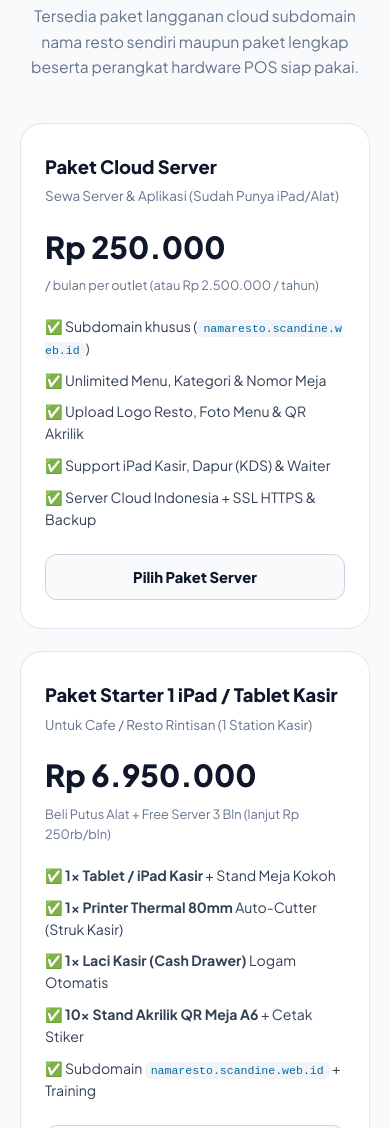
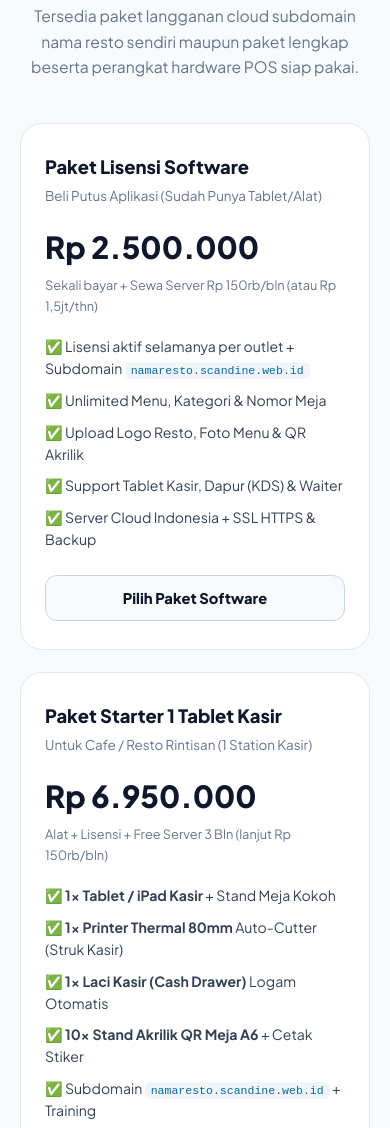
Before and after one commit to developercerdas/scandine, a website: page public/landing.html in a window 390 px wide. Shown: the part 3327-4455 px from the top of the page. Drawn offline with Linux system fonts and the light colour scheme.

Commit message:
chore: update landing page pricing to one-time software license (Rp 2.5jt) + Rp 150rb/mo server and 1/3 tablet bundles

```diff
--- a/public/landing.html
+++ b/public/landing.html
@@ -565,33 +565,33 @@
       </div>
 
       <div class="pricing-grid">
-        <!-- Plan 1: Cloud Only -->
+        <!-- Plan 1: Lisensi Sekali Bayar + Sewa Server -->
         <div class="price-card">
           <div>
-            <div class="price-title">Paket Cloud Server</div>
-            <div class="price-sub">Sewa Server &amp; Aplikasi (Sudah Punya iPad/Alat)</div>
-            <div class="price-amount">Rp 250.000</div>
-            <div class="price-period">/ bulan per outlet (atau Rp 2.500.000 / tahun)</div>
+            <div class="price-title">Paket Lisensi Software</div>
+            <div class="price-sub">Beli Putus Aplikasi (Sudah Punya Tablet/Alat)</div>
+            <div class="price-amount">Rp 2.500.000</div>
+            <div class="price-period">Sekali bayar + Sewa Server Rp 150rb/bln (atau Rp 1,5jt/thn)</div>
             <ul class="price-list">
-              <li>✅ Subdomain khusus (<code>namaresto.scandine.web.id</code>)</li>
+              <li>✅ Lisensi aktif selamanya per outlet + Subdomain <code>namaresto.scandine.web.id</code></li>
               <li>✅ Unlimited Menu, Kategori &amp; Nomor Meja</li>
               <li>✅ Upload Logo Resto, Foto Menu &amp; QR Akrilik</li>
-              <li>✅ Support iPad Kasir, Dapur (KDS) &amp; Waiter</li>
+              <li>✅ Support Tablet Kasir, Dapur (KDS) &amp; Waiter</li>
               <li>✅ Server Cloud Indonesia + SSL HTTPS &amp; Backup</li>
             </ul>
           </div>
-          <button type="button" onclick="openOrderModal('Paket Cloud Server (Rp 250.000/bln)')" class="btn-plan btn-plan-outline" style="width: 100%; cursor: pointer; font-family: inherit;">
-            Pilih Paket Server
+          <button type="button" onclick="openOrderModal('Paket Lisensi Software Sekali Bayar (Rp 2.500.000 + Server 150rb/bln)')" class="btn-plan btn-plan-outline" style="width: 100%; cursor: pointer; font-family: inherit;">
+            Pilih Paket Software
           </button>
         </div>
 
-        <!-- Plan 2: Starter 1 iPad + Printer -->
+        <!-- Plan 2: Starter 1 Tablet + Printer -->
         <div class="price-card">
           <div>
-            <div class="price-title">Paket Starter 1 iPad / Tablet Kasir</div>
+            <div class="price-title">Paket Starter 1 Tablet Kasir</div>
             <div class="price-sub">Untuk Cafe / Resto Rintisan (1 Station Kasir)</div>
             <div class="price-amount">Rp 6.950.000</div>
-            <div class="price-period">Beli Putus Alat + Free Server 3 Bln (lanjut Rp 250rb/bln)</div>
+            <div class="price-period">Alat + Lisensi + Free Server 3 Bln (lanjut Rp 150rb/bln)</div>
             <ul class="price-list">
               <li>✅ <strong>1x Tablet / iPad Kasir</strong> + Stand Meja Kokoh</li>
               <li>✅ <strong>1x Printer Thermal 80mm</strong> Auto-Cutter (Struk Kasir)</li>
@@ -600,19 +600,19 @@
               <li>✅ Subdomain <code>namaresto.scandine.web.id</code> + Training</li>
             </ul>
           </div>
-          <button type="button" onclick="openOrderModal('Paket Starter 1 Tablet Kasir + Printer (Rp 6.950.000)')" class="btn-plan btn-plan-outline" style="width: 100%; cursor: pointer; font-family: inherit;">
+          <button type="button" onclick="openOrderModal('Paket Starter 1 Tablet Kasir + Printer (Rp 6.950.000 + Server 150rb/bln)')" class="btn-plan btn-plan-outline" style="width: 100%; cursor: pointer; font-family: inherit;">
             Pesan Paket Starter
           </button>
         </div>
 
-        <!-- Plan 3: Full Set 3 iPad + 2 Printer -->
+        <!-- Plan 3: Full Set 3 Tablet + 2 Printer -->
         <div class="price-card featured">
           <div class="popular-badge">⭐ Rekomendasi Resto • 3 Tablet Lengkap</div>
           <div>
             <div class="price-title">Paket Komplit 3 Tablet + Printer</div>
             <div class="price-sub">Full Operasional: Kasir, Dapur (KDS) &amp; Waiter</div>
             <div class="price-amount">Rp 16.500.000</div>
-            <div class="price-period">Beli Putus Alat + Free Server 6 Bln (lanjut Rp 250rb/bln)</div>
+            <div class="price-period">Alat + Lisensi + Free Server 6 Bln (lanjut Rp 150rb/bln)</div>
             <ul class="price-list">
               <li>✅ <strong>3x Tablet / iPad</strong> (<strong>1 Kasir + 1 Dapur + 1 Waiter</strong>) + Stand</li>
               <li>✅ <strong>2x Printer Thermal 80mm LAN/Bluetooth</strong> (Kasir &amp; Dapur)</li>
@@ -621,7 +621,7 @@
               <li>✅ Instalasi Lengkap, Multi-Cabang &amp; Training di Lokasi</li>
             </ul>
           </div>
-          <button type="button" onclick="openOrderModal('Paket Komplit 3 Tablet (Kasir, Dapur, Waiter) + Printer (Rp 16.500.000)')" class="btn-plan btn-plan-primary" style="width: 100%; border: none; cursor: pointer; font-family: inherit;">
+          <button type="button" onclick="openOrderModal('Paket Komplit 3 Tablet (Kasir, Dapur, Waiter) + Printer (Rp 16.500.000 + Server 150rb/bln)')" class="btn-plan btn-plan-primary" style="width: 100%; border: none; cursor: pointer; font-family: inherit;">
             Pesan Paket 3 Tablet Lengkap
           </button>
         </div>
```
